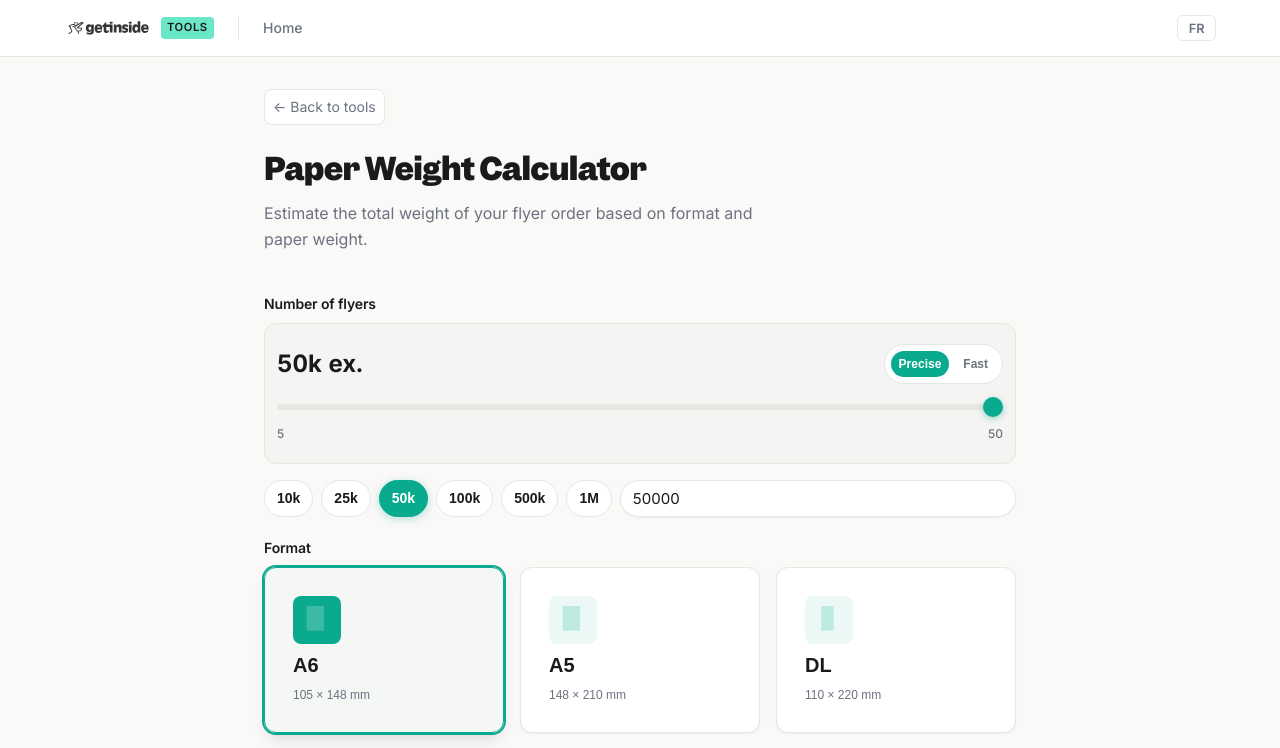
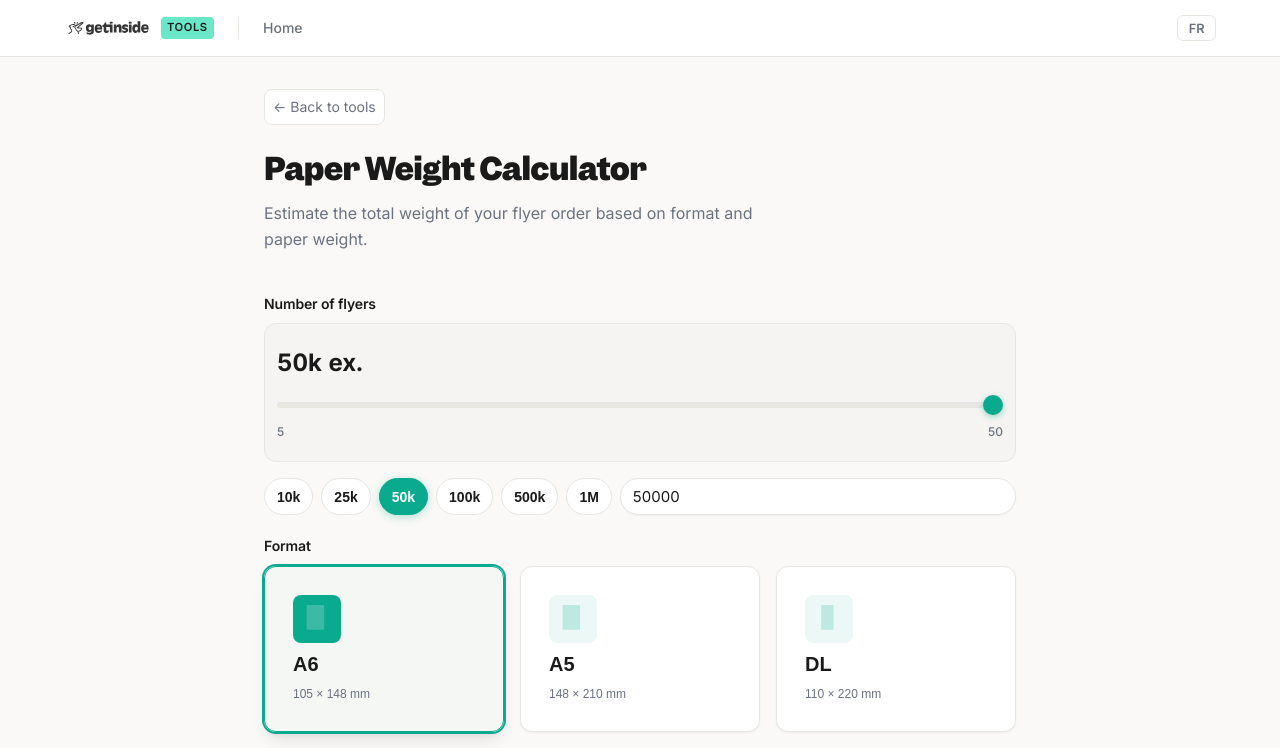
Before and after one commit to getinside-ops/tools, a Vue app: page /#/paper-weight in a window 1280 px wide. Shown: the top 748 px of the page. Built offline with nearby package versions, Linux system fonts and the light colour scheme.

Commit message:
style: remove precise/fast slider mode toggle
Co-authored-by: Qwen-Coder <qwen-coder@alibabacloud.com>

```diff
--- a/src/views/PaperWeightView.vue
+++ b/src/views/PaperWeightView.vue
@@ -11,20 +11,10 @@
     <div class="gi-field">
       <label class="gi-label">{{ t('paperWeight.quantity') }}</label>
 
-      <!-- Dual-Mode Slider -->
+      <!-- Slider -->
       <div class="gi-slider-container">
         <div class="gi-slider-header">
           <span class="gi-slider-value">{{ formatQuantity(quantity) }} ex.</span>
-          <button
-            type="button"
-            class="gi-slider-mode-toggle"
-            @click="toggleSliderMode"
-            :aria-label="t('paperWeight.toggleSliderMode')"
-            :aria-pressed="sliderMode === 'fast'"
-          >
-            <span class="gi-mode-indicator" :class="{ active: sliderMode === 'precise' }">{{ t('paperWeight.sliderModes.precise') }}</span>
-            <span class="gi-mode-indicator" :class="{ active: sliderMode === 'fast' }">{{ t('paperWeight.sliderModes.fast') }}</span>
-          </button>
         </div>
         <input
           v-model.number="sliderValue"
@@ -247,7 +237,6 @@ const { t } = useI18n()
 const POPULAR_GRAMMAGES = [80, 90, 115, 135, 170, 250, 300, 350, 400]
 
 const quantity = ref(DEFAULT_QUANTITY)
-const sliderMode = ref<'precise' | 'fast'>('precise')
 const sliderValue = ref(DEFAULT_QUANTITY / 1000) // Store in thousands for slider
 
 const selectedFormat = ref<FormatKey>('A6')
@@ -255,28 +244,14 @@ const customWidth = ref(100)
 const customHeight = ref(100)
 const grammage = ref(250)
 
-// Slider mode configuration
-const sliderMin = computed(() => sliderMode.value === 'precise' ? 5 : 50)
-const sliderMax = computed(() => sliderMode.value === 'precise' ? 50 : 1000)
-const sliderStep = computed(() => sliderMode.value === 'precise' ? 1 : 25)
+// Slider configuration
+const sliderMin = 5
+const sliderMax = 50
+const sliderStep = 1
 
 // Sync slider with quantity
 const onSliderInput = () => {
   quantity.value = sliderValue.value * 1000
-}
-
-// Toggle slider mode
-const toggleSliderMode = () => {
-  sliderMode.value = sliderMode.value === 'precise' ? 'fast' : 'precise'
-  // Adjust slider value to stay in range when switching modes
-  const currentK = quantity.value / 1000
-  if (sliderMode.value === 'precise' && currentK > 50) {
-    sliderValue.value = 50
-    quantity.value = 50000
-  } else if (sliderMode.value === 'fast' && currentK < 50) {
-    sliderValue.value = 50
-    quantity.value = 50000
-  }
 }
 
 // Format quantity with k/M notation
@@ -290,12 +265,6 @@ const formatQuantity = (q: number): string => {
 const setQuantity = (q: number) => {
   quantity.value = q
   sliderValue.value = q / 1000
-  // Auto-switch mode based on quantity
-  if (q <= 50000) {
-    sliderMode.value = 'precise'
-  } else {
-    sliderMode.value = 'fast'
-  }
 }
 
 const activeDims = computed(() => {
@@ -386,7 +355,6 @@ const getGrammageHint = () => {
 const resetCalculator = () => {
   quantity.value = DEFAULT_QUANTITY
   sliderValue.value = DEFAULT_QUANTITY / 1000
-  sliderMode.value = 'precise'
   selectedFormat.value = 'A6'
   customWidth.value = 100
   customHeight.value = 100
@@ -474,42 +442,6 @@ const resetCalculator = () => {
   font-weight: 700;
   color: var(--gi-text);
   font-variant-numeric: tabular-nums;
-}
-
-/* Mode Toggle - Homepage pill tab style */
-.gi-slider-mode-toggle {
-  display: flex;
-  align-items: center;
-  gap: var(--gi-space-xs);
-  padding: var(--gi-space-xs);
-  background: var(--gi-surface);
-  border: 1.5px solid var(--gi-border);
-  border-radius: var(--gi-radius-pill);
-  cursor: pointer;
-  transition: all var(--gi-transition-fast);
-}
-
-.gi-slider-mode-toggle:hover {
-  border-color: var(--gi-brand);
-}
-
-.gi-slider-mode-toggle:focus-visible {
-  outline: 2px solid var(--gi-brand);
-  outline-offset: 2px;
-}
-
-.gi-mode-indicator {
-  padding: var(--gi-space-xs) var(--gi-space-sm);
-  border-radius: var(--gi-radius-pill);
-  font-size: var(--gi-font-size-xs);
-  font-weight: 600;
-  color: var(--gi-text-muted);
-  transition: all var(--gi-transition-fast);
-}
-
-.gi-mode-indicator.active {
-  background: var(--gi-brand);
-  color: white;
 }
 
 /* Slider Track */
```
